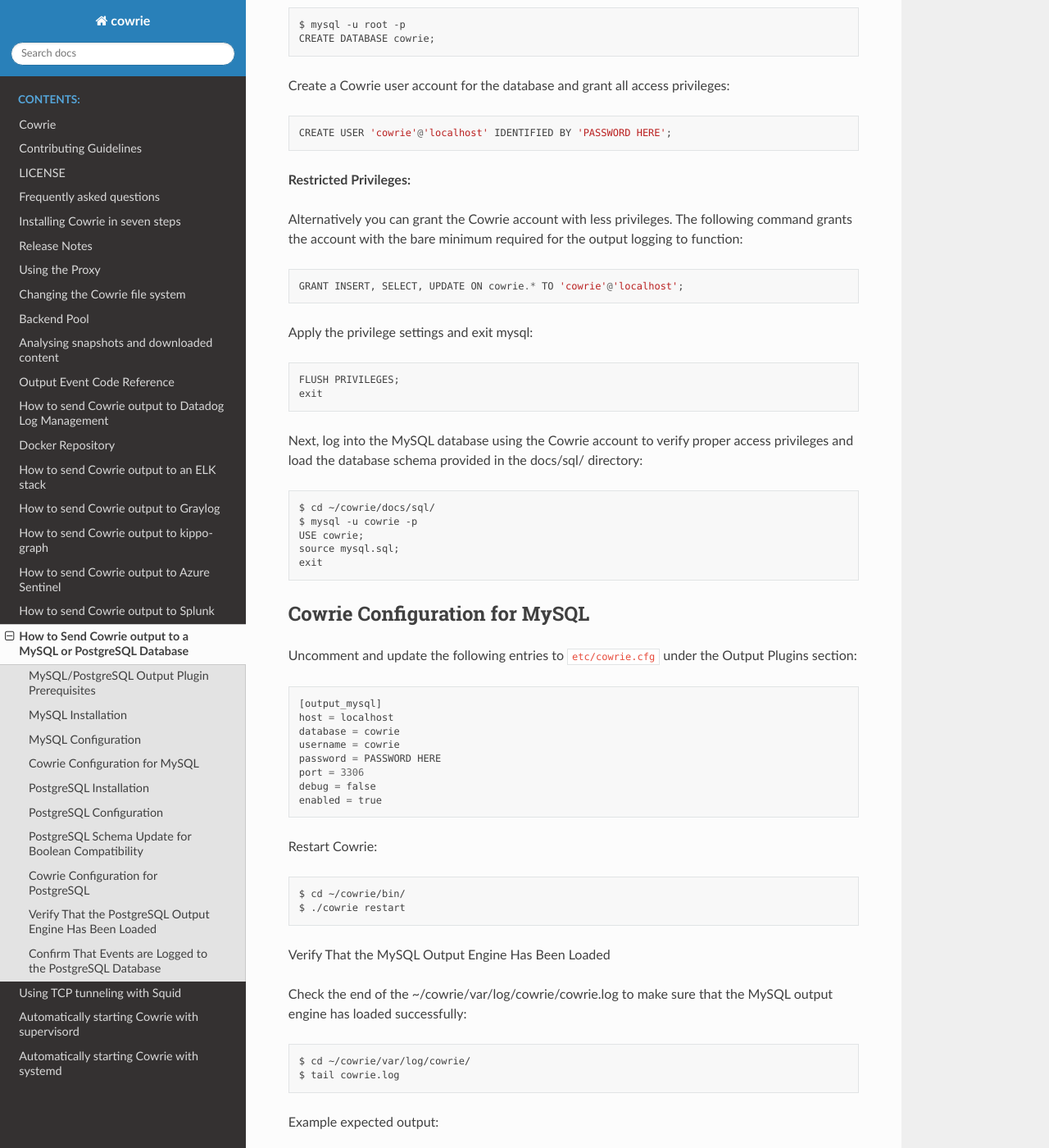
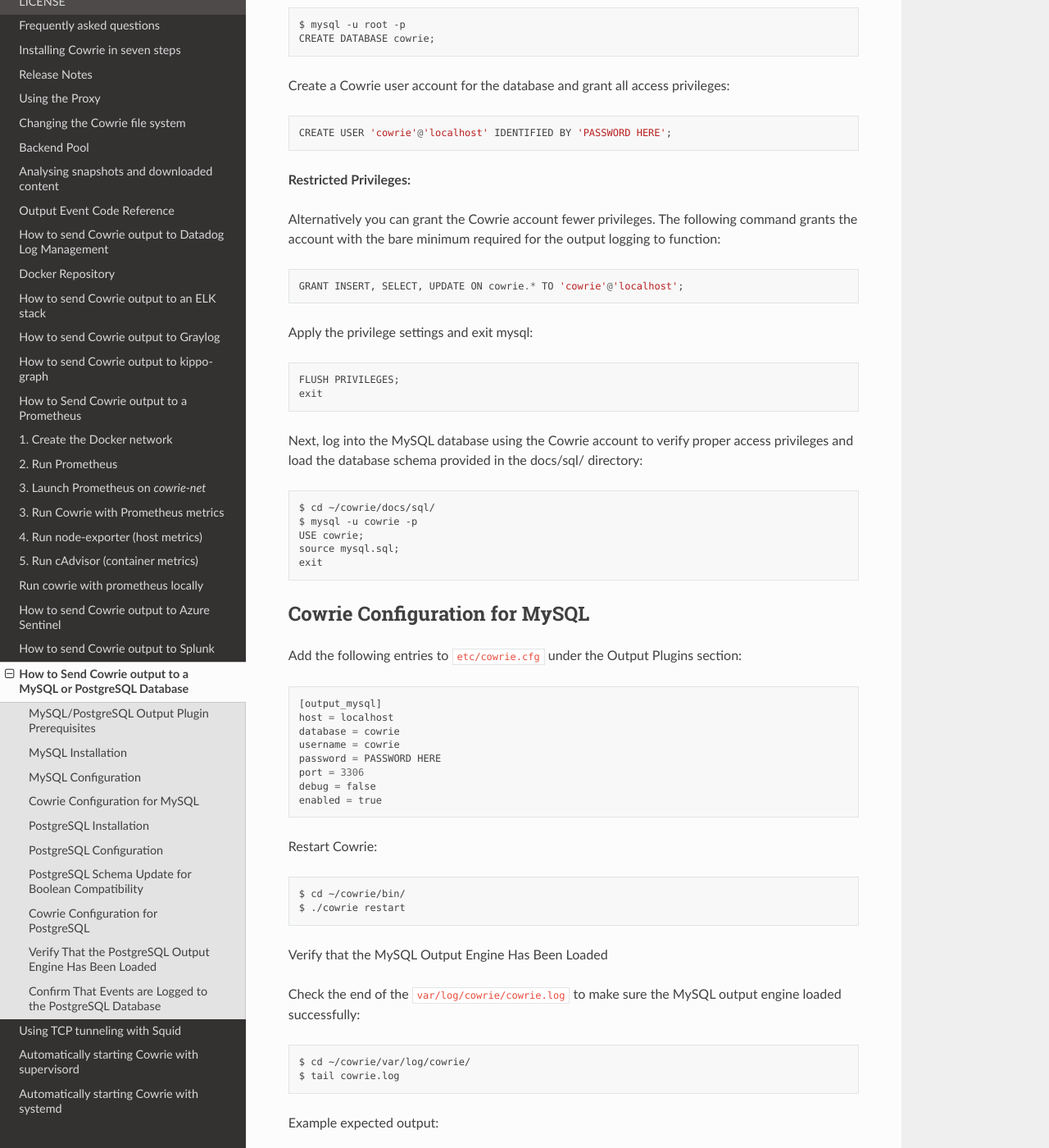
Before and after one commit to cowrie/cowrie, a Sphinx documentation site: the page built from docs/sql/README.rst, in a window 1280 px wide and 1400 px high, scrolled down 649 px. Shown: the whole window at 82% size. Built offline with Sphinx 7.4.7 and the Read the Docs theme 3.1.0, drawn with Linux system fonts in a browser that asks for light colours; the version number could not be read and is left out; some of the changed text lies outside the part shown.

Commit message:
Docs 20 apr (#2556)
* doc tweaks
* add postgresql in requirements-output.txt
* add ruff fixes for new ruff
* disable pyre and pytype for 3.14-dev

```diff
--- a/docs/index.rst
+++ b/docs/index.rst
@@ -26,6 +26,7 @@ Welcome to Cowrie's documentation!
    elk/README.rst
    graylog/README.rst
    kippo-graph/README.rst
+   prometheus/README.rst
    sentinel/README.rst
    splunk/README.rst
    sql/README.rst
--- a/docs/sql/README.rst
+++ b/docs/sql/README.rst
@@ -1,8 +1,8 @@
 How to Send Cowrie output to a MySQL or PostgreSQL Database
-#############################################
+###########################################################
 
 MySQL/PostgreSQL Output Plugin Prerequisites
-=================================
+============================================
 
 * Working Cowrie installation
 * Working MySQL installation
@@ -31,7 +31,7 @@ Create a Cowrie user account for the database and grant all access privileges::
 
 **Restricted Privileges:**
 
-Alternatively you can grant the Cowrie account with less privileges. The following command grants the account with the
+Alternatively you can grant the Cowrie account fewer privileges. The following command grants the account with the
 bare minimum required for the output logging to function::
 
     GRANT INSERT, SELECT, UPDATE ON cowrie.* TO 'cowrie'@'localhost';
@@ -52,7 +52,7 @@ Next, log into the MySQL database using the Cowrie account to verify proper acce
 Cowrie Configuration for MySQL
 ==============================
 
-Uncomment and update the following entries to ``etc/cowrie.cfg`` under the Output Plugins section::
+Add the following entries to ``etc/cowrie.cfg`` under the Output Plugins section::
 
     [output_mysql]
     host = localhost
@@ -68,10 +68,10 @@ Restart Cowrie::
     $ cd ~/cowrie/bin/
     $ ./cowrie restart
 
-Verify That the MySQL Output Engine Has Been Loaded
+Verify that the MySQL Output Engine Has Been Loaded
 
-Check the end of the ~/cowrie/var/log/cowrie/cowrie.log to make
-sure that the MySQL output engine has loaded successfully::
+Check the end of the ``var/log/cowrie/cowrie.log`` to make
+sure the MySQL output engine loaded successfully::
 
     $ cd ~/cowrie/var/log/cowrie/
     $ tail cowrie.log
@@ -83,7 +83,7 @@ Example expected output::
     ...
     2017-11-27T22:19:58-0600 [-] Ready to accept SSH connections
 
-## Confirm That Events are Logged to the MySQL Database
+## Confirm that events are logged to the MySQL Database
 
 Wait for a new login attempt to occur. Use tail like before to quickly check if any activity has
 been recorded in the cowrie.log file.
@@ -108,7 +108,7 @@ Example output::
     ...
 
 PostgreSQL Installation
-==================
+=======================
 
 On your Cowrie server, run::
 
--- a/requirements-dev.txt
+++ b/requirements-dev.txt
@@ -10,10 +10,10 @@ pathspec==0.12.1
 pipdeptree==2.26.0
 pre-commit==4.2.0
 pylint==3.3.6
-pyre-check==0.9.23
+pyre-check==0.9.23; platform_python_implementation=='CPython' and python_version<='3.13'
 pyright==1.1.396
 pytype==2024.1.24; platform_python_implementation=='CPython' and python_version<='3.9'
-pytype==2024.10.11; platform_python_implementation=='CPython' and python_version>='3.10'
+pytype==2024.10.11; platform_python_implementation=='CPython' and python_version>='3.10' and python_version<'3.14'
 pyupgrade==3.19.1
 pyyaml==6.0.2
 readthedocs-sphinx-search==0.3.2
--- a/requirements-output.txt
+++ b/requirements-output.txt
@@ -20,6 +20,9 @@ mysql-connector-python==9.2.0
 
 # mongodb
 pymongo==4.12.0
+
+# postgresql
+psycopg2==2.9.10
 
 # rethinkdblog
 rethinkdb==2.4.10.post1
```
Also changed, not shown: other parts of docs/sql/README.rst (+1 -1 lines), 3 other files.
